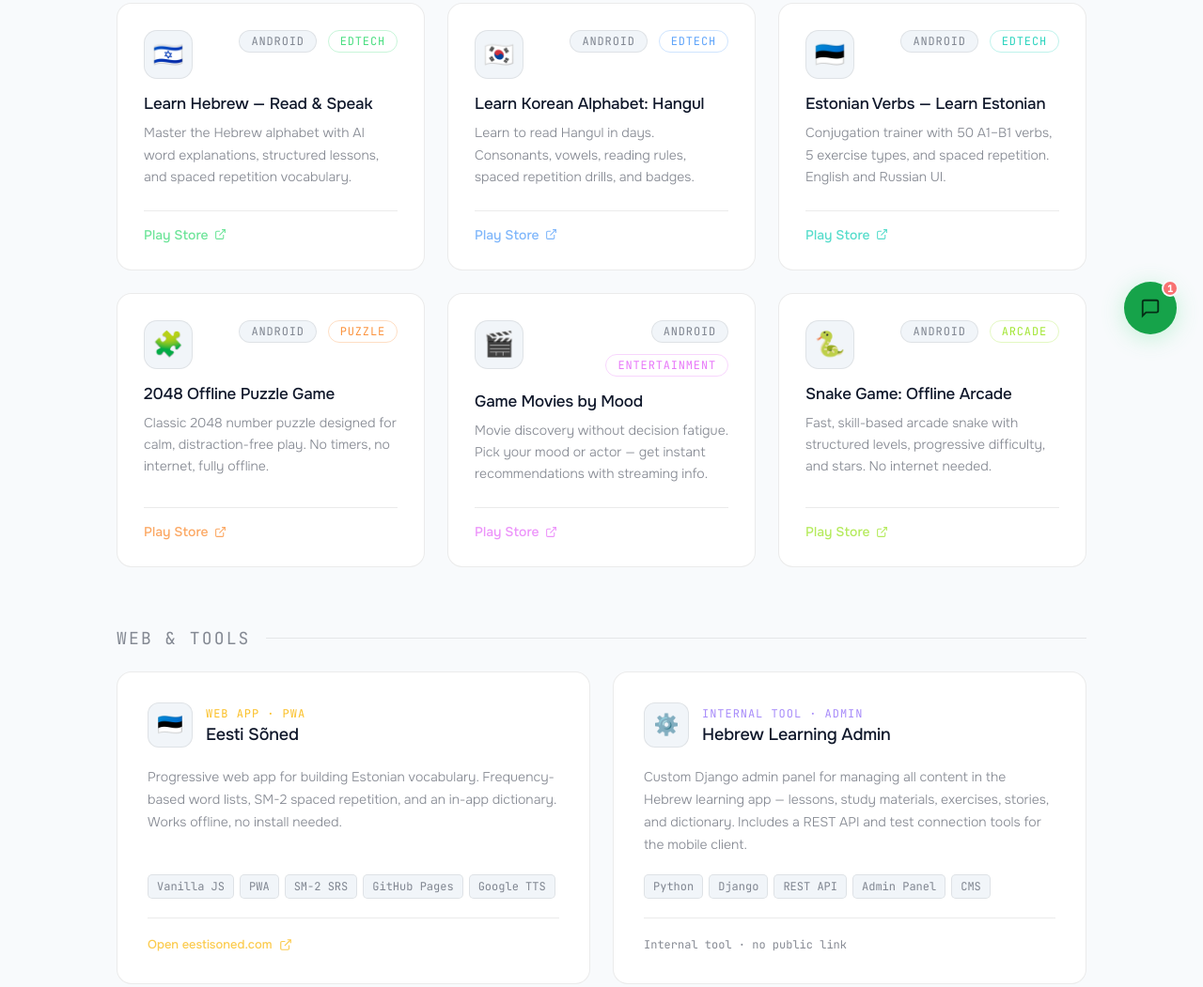
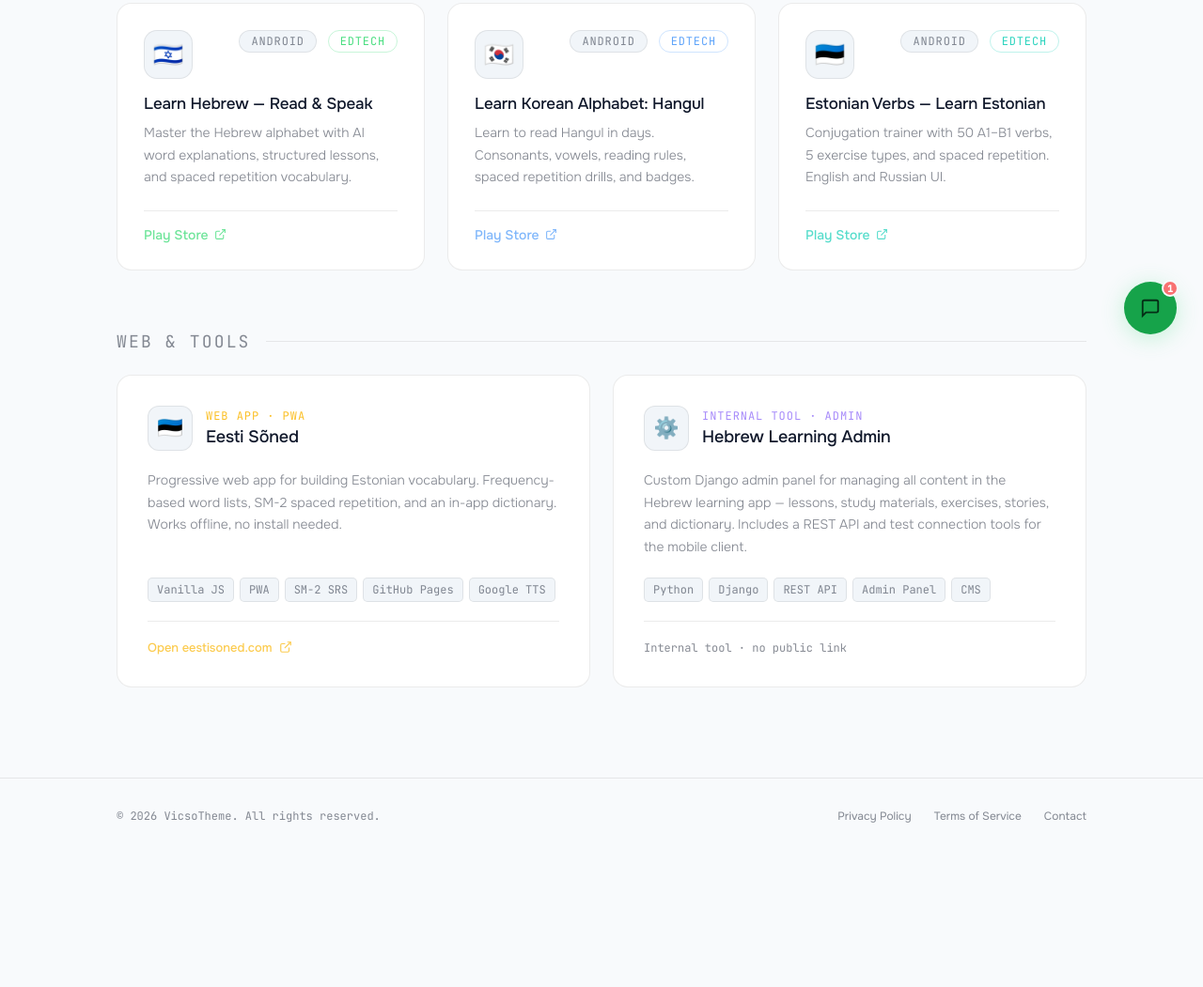
Before and after one commit to vicso-name/vicsotheme-site, an Astro site: page /apps in a window 1280 px wide. Shown: the part 416-1467 px from the top of the page at 94% size. After the commit the page ends 1325 px from the top, so only its background shows below. Built offline with nearby package versions, Linux system fonts and the light colour scheme; Astro itself is replaced by a stand-in of ours.

Commit message:
Removed the extra app items from app page section

```diff
--- a/src/pages/apps.astro
+++ b/src/pages/apps.astro
@@ -114,42 +114,6 @@ import Layout from '../layouts/Layout.astro';
         </div>
       </div>
 
-      <div class="app-card reveal stagger-4" style="--accent: #fb923c;">
-        <div class="card-top">
-          <div class="card-emoji-wrap">🧩</div>
-          <div class="card-badges"><span class="badge badge-type">Android</span><span class="badge badge-accent">Puzzle</span></div>
-        </div>
-        <div class="card-name">2048 Offline Puzzle Game</div>
-        <div class="card-desc">Classic 2048 number puzzle designed for calm, distraction-free play. No timers, no internet, fully offline.</div>
-        <div class="card-footer">
-          <a class="card-link" href="https://play.google.com/store/apps/details?id=com.VicsoTheme.game_2048" target="_blank" rel="noopener">Play Store <svg viewBox="0 0 24 24" fill="none" stroke="currentColor" stroke-width="2"><path d="M18 13v6a2 2 0 01-2 2H5a2 2 0 01-2-2V8a2 2 0 012-2h6"/><polyline points="15 3 21 3 21 9"/><line x1="10" y1="14" x2="21" y2="3"/></svg></a>
-        </div>
-      </div>
-
-      <div class="app-card reveal stagger-5" style="--accent: #e879f9;">
-        <div class="card-top">
-          <div class="card-emoji-wrap">🎬</div>
-          <div class="card-badges"><span class="badge badge-type">Android</span><span class="badge badge-accent">Entertainment</span></div>
-        </div>
-        <div class="card-name">Game Movies by Mood</div>
-        <div class="card-desc">Movie discovery without decision fatigue. Pick your mood or actor — get instant recommendations with streaming info.</div>
-        <div class="card-footer">
-          <a class="card-link" href="https://play.google.com/store/apps/details?id=com.VicsoTheme.movie_by_mood" target="_blank" rel="noopener">Play Store <svg viewBox="0 0 24 24" fill="none" stroke="currentColor" stroke-width="2"><path d="M18 13v6a2 2 0 01-2 2H5a2 2 0 01-2-2V8a2 2 0 012-2h6"/><polyline points="15 3 21 3 21 9"/><line x1="10" y1="14" x2="21" y2="3"/></svg></a>
-        </div>
-      </div>
-
-      <div class="app-card reveal stagger-6" style="--accent: #a3e635;">
-        <div class="card-top">
-          <div class="card-emoji-wrap">🐍</div>
-          <div class="card-badges"><span class="badge badge-type">Android</span><span class="badge badge-accent">Arcade</span></div>
-        </div>
-        <div class="card-name">Snake Game: Offline Arcade</div>
-        <div class="card-desc">Fast, skill-based arcade snake with structured levels, progressive difficulty, and stars. No internet needed.</div>
-        <div class="card-footer">
-          <a class="card-link" href="https://play.google.com/store/apps/details?id=com.VicsoTheme.snakeclassic" target="_blank" rel="noopener">Play Store <svg viewBox="0 0 24 24" fill="none" stroke="currentColor" stroke-width="2"><path d="M18 13v6a2 2 0 01-2 2H5a2 2 0 01-2-2V8a2 2 0 012-2h6"/><polyline points="15 3 21 3 21 9"/><line x1="10" y1="14" x2="21" y2="3"/></svg></a>
-        </div>
-      </div>
-
     </div>
 
     <div class="section-label">Web & Tools</div>
--- a/src/pages/contact.astro
+++ b/src/pages/contact.astro
@@ -247,13 +247,13 @@ import Layout from '../layouts/Layout.astro';
             </svg>
             Pärnu, Estonia
           </div>
-          <p class="info-desc">Working remotely with clients worldwide across EU, US, and Israel time zones.</p>
+          <p class="info-desc">Working remotely with clients worldwide across EU, US, and other time zones.</p>
         </div>
 
         <div class="info-block" style="--accent: #fbbf24;">
           <div class="info-label">Services</div>
           <div class="info-desc" style="margin-top: 0;">
-            Mobile apps · Web & PWA · EdTech tools · Django backends · WordPress · Admin dashboards
+            AI Product Engineering · SaaS Platform Engineering · Mobile Product Engineering · CMS & Content Architecture · EdTech & Learning Systems · Technical Strategy & Optimization
           </div>
         </div>
 
--- a/src/pages/index.astro
+++ b/src/pages/index.astro
@@ -671,7 +671,6 @@ import ProductScopeEstimator from '../components/ProductScopeEstimator.astro';
       <div class="services-grid services-grid--pillars">
         <a href="/services/ai-product-engineering" class="service-card reveal" style="--s-accent: var(--accent-d);">
           <div class="service-card-top">
-            <img src="/icons/openai.svg" class="service-icon" alt="" />
             <span class="service-title">AI Product Engineering</span>
           </div>
           <p class="service-desc">
@@ -682,7 +681,6 @@ import ProductScopeEstimator from '../components/ProductScopeEstimator.astro';
 
         <a href="/services/saas-platform-engineering" class="service-card reveal" style="--s-accent: var(--accent-k);">
           <div class="service-card-top">
-            <img src="/services/service-web.svg" class="service-icon" alt="" />
             <span class="service-title">SaaS Platform Engineering</span>
           </div>
           <p class="service-desc">
@@ -693,7 +691,6 @@ import ProductScopeEstimator from '../components/ProductScopeEstimator.astro';
 
         <a href="/services/mobile-product-engineering" class="service-card reveal" style="--s-accent: var(--accent-h);">
           <div class="service-card-top">
-            <img src="/services/service-mobile.svg" class="service-icon" alt="" />
             <span class="service-title">Mobile Product Engineering</span>
           </div>
           <p class="service-desc">
@@ -704,7 +701,6 @@ import ProductScopeEstimator from '../components/ProductScopeEstimator.astro';
 
         <a href="/services/cms-content-architecture" class="service-card reveal" style="--s-accent: var(--accent-e);">
           <div class="service-card-top">
-            <img src="/icons/strapi.svg" class="service-icon" alt="" />
             <span class="service-title">CMS & Content Architecture</span>
           </div>
           <p class="service-desc">
@@ -715,7 +711,6 @@ import ProductScopeEstimator from '../components/ProductScopeEstimator.astro';
 
         <a href="/services/edtech-learning-systems" class="service-card reveal" style="--s-accent: var(--accent-w);">
           <div class="service-card-top">
-            <img src="/services/service-edtech.svg" class="service-icon" alt="" />
             <span class="service-title">EdTech & Learning Systems</span>
           </div>
           <p class="service-desc">
@@ -726,7 +721,6 @@ import ProductScopeEstimator from '../components/ProductScopeEstimator.astro';
 
         <a href="/services/technical-strategy-optimization" class="service-card reveal" style="--s-accent: var(--accent-b);">
           <div class="service-card-top">
-            <img src="/services/service-backend.svg" class="service-icon" alt="" />
             <span class="service-title">Technical Strategy & Optimization</span>
           </div>
           <p class="service-desc">
```
